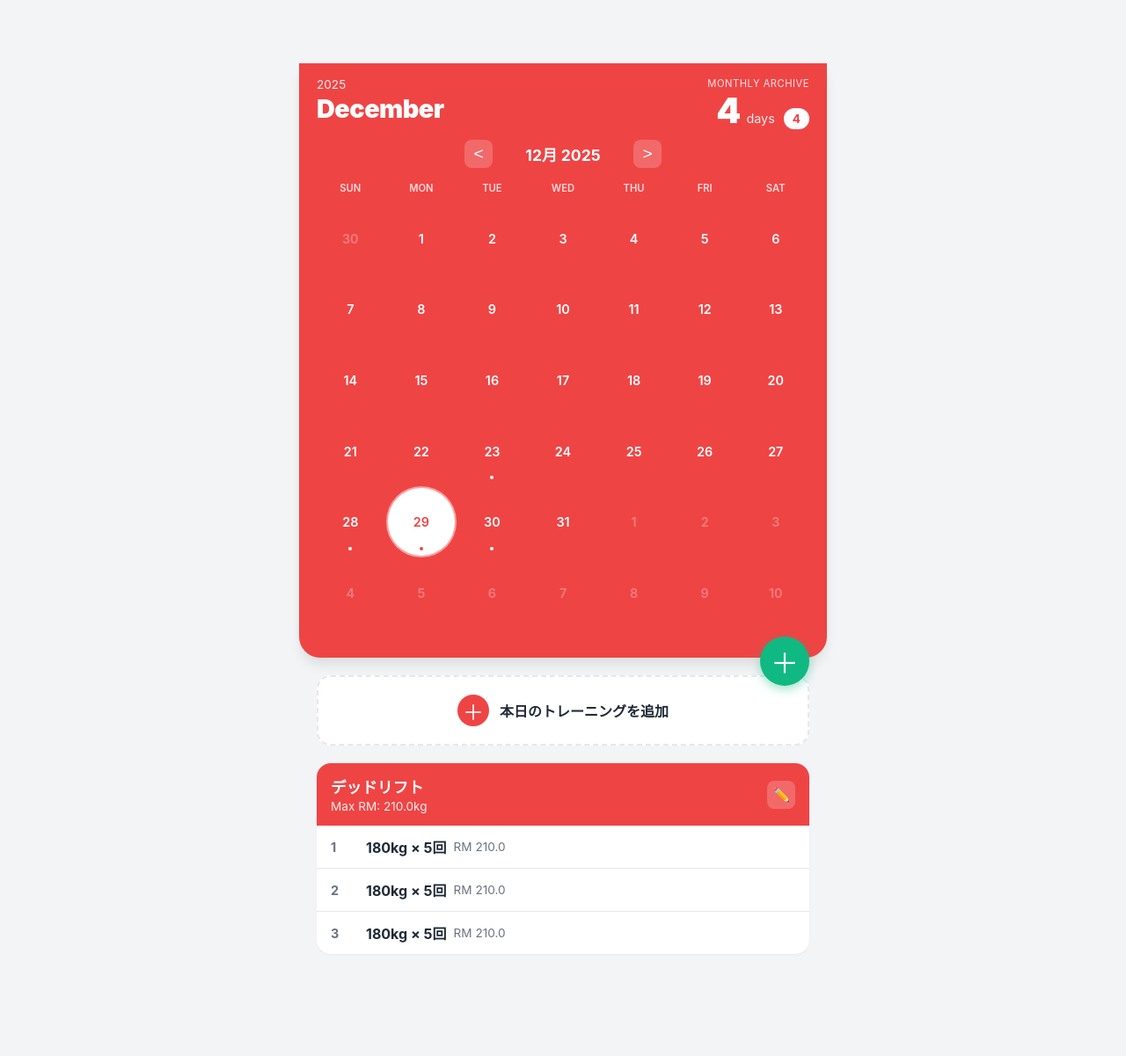
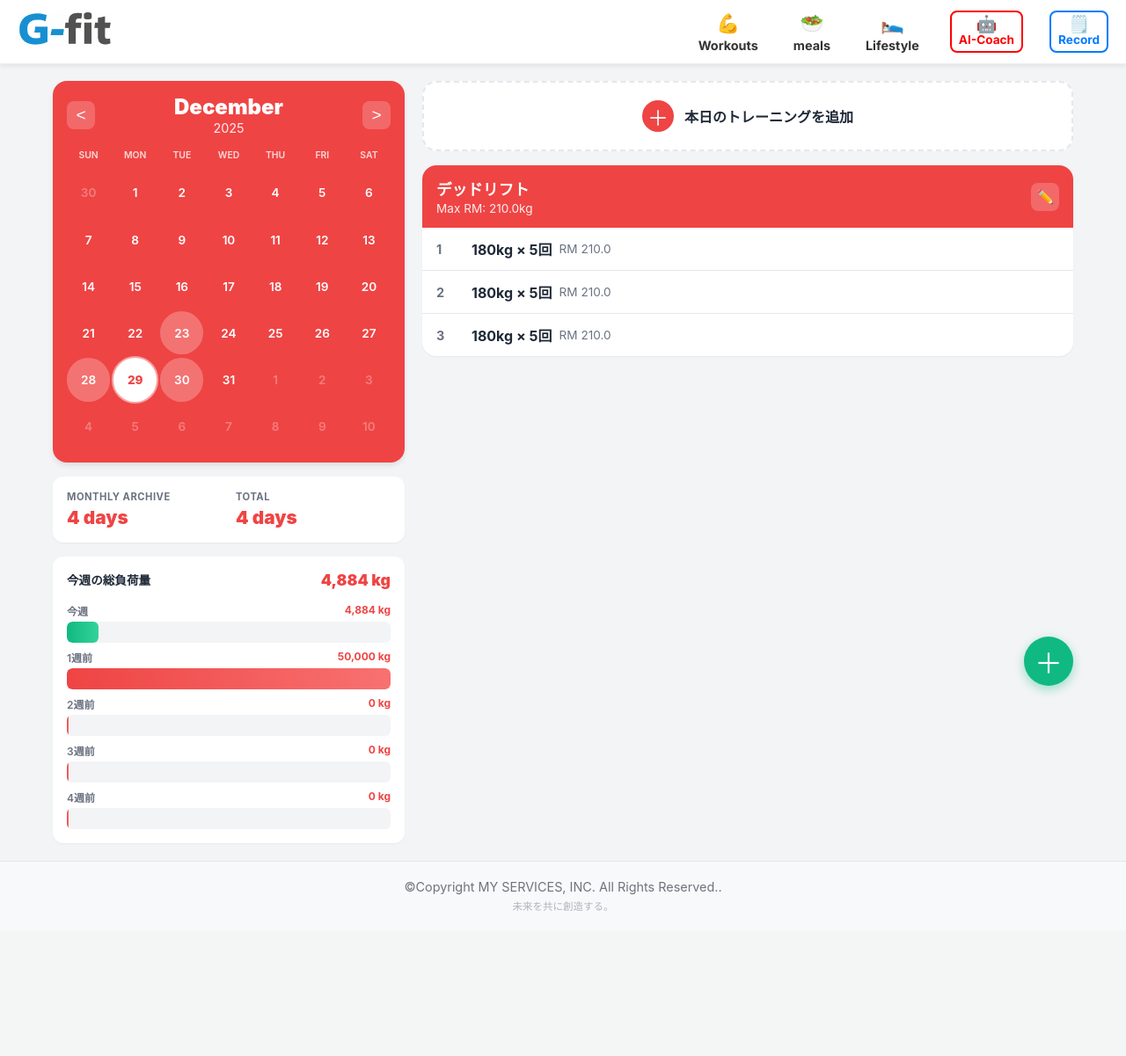
Before and after one commit to u54IuZADXnhBAixdrGyFiBfsmK6T/gemini-app, a Flask app: page /record_workout in a window 1280 px wide. Shown: the whole page at 88% size. After the commit the page ends 1036 px from the top, so only its background shows below. Run offline with Flask 3, Linux system fonts and the light colour scheme; data comes from the database, SQL or seed files in the repository; both versions use the stored data as it was after the commit.

Commit message:
dbが形になった

```diff
--- a/app.py
+++ b/app.py
@@ -412,5 +412,66 @@ def edit_exercise():
         print(f"Error editing exercise: {e}")
         return jsonify({"error": str(e)}), 500
 
+# API: 週間統計の取得（過去5週間の総重量）
+@app.route("/api/weekly_stats", methods=["GET"])
+def get_weekly_stats():
+    user_id = 1
+
+    from datetime import date, timedelta
+
+    today = date.today()
+    # 日曜日を週の始まりとする
+    days_since_sunday = (today.weekday() + 1) % 7
+    current_sunday = today - timedelta(days=days_since_sunday)
+
+    weekly_data = []
+
+    for i in range(5):
+        week_start = current_sunday - timedelta(weeks=i)
+        week_end = week_start + timedelta(days=6)
+
+        # その週の総重量を計算（kg * reps * sets）
+        logs = WorkoutLog.query.filter(
+            WorkoutLog.user_id == user_id,
+            WorkoutLog.date >= week_start,
+            WorkoutLog.date <= week_end
+        ).all()
+
+        total_volume = sum(log.weight * log.reps for log in logs)
+
+        weekly_data.append({
+            "week_start": week_start.strftime('%Y-%m-%d'),
+            "week_end": week_end.strftime('%Y-%m-%d'),
+            "total_volume": round(total_volume, 2),
+            "is_current": i == 0
+        })
+
+    # 最新が先頭になるよう（現在は逆順なので反転）
+    weekly_data.reverse()
+
+    return jsonify(weekly_data)
+
+# API: 年間統計の取得
+@app.route("/api/yearly_stats", methods=["GET"])
+def get_yearly_stats():
+    year = request.args.get('year', type=int)
+    user_id = 1
+
+    if not year:
+        year = datetime.now().year
+
+    # 指定年の実施日数
+    yearly_count = db.session.query(
+        func.count(func.distinct(WorkoutLog.date))
+    ).filter(
+        WorkoutLog.user_id == user_id,
+        db.extract('year', WorkoutLog.date) == year
+    ).scalar() or 0
+
+    return jsonify({
+        "year": year,
+        "total_days": yearly_count
+    })
+
 if __name__ == "__main__":
     app.run(debug=True)
--- a/static/css/record_workout.css
+++ b/static/css/record_workout.css
@@ -30,106 +30,75 @@ body {
   padding: 0;
 }
 
-/* PC表示用：中央寄せコンテナ */
 .app-container {
-  max-width: 600px;
+  max-width: 1200px;
   margin: 0 auto;
   background: var(--bg-gray);
   min-height: 100vh;
-  position: relative;
-  padding-bottom: 80px;
+  padding-top: 72px; /* 共通ヘッダー分 */
 }
 
-/* ===== グローバルヘッダー ===== */
-.global-header {
+/* ===== レイアウト ===== */
+.layout-wrapper {
+  display: flex;
+  flex-direction: column;
+  gap: 20px;
+  padding: 20px;
+}
+
+/* PC: 2カラムレイアウト */
+@media (min-width: 768px) {
+  .layout-wrapper {
+    flex-direction: row;
+    align-items: flex-start;
+  }
+
+  .left-column {
+    width: 400px;
+    flex-shrink: 0;
+  }
+
+  .right-column {
+    flex: 1;
+  }
+}
+
+.left-column, .right-column {
+  display: flex;
+  flex-direction: column;
+  gap: 16px;
+}
+
+/* ===== カレンダーセクション ===== */
+.calendar-section {
   background: var(--primary-red);
   color: white;
-  position: relative; /* stickyから変更 */
-  z-index: 100; /* 共通ヘッダーより下に */
-  border-bottom-left-radius: 24px;
-  border-bottom-right-radius: 24px;
-  box-shadow: var(--shadow-lg);
-  padding-bottom: 20px;
-  margin-top: 72px; /* 共通ヘッダーの高さ分 */
-}
-
-.header-top {
-  display: flex;
-  justify-content: space-between;
-  align-items: flex-start;
-  padding: 16px 20px 12px;
-}
-
-.header-date {
-  display: flex;
-  flex-direction: column;
-}
-
-.header-year {
-  font-size: 0.85rem;
-  opacity: 0.9;
-  margin-bottom: 2px;
-}
-
-.header-month {
-  font-size: 1.8rem;
-  font-weight: 900;
-  letter-spacing: -0.5px;
-}
-
-.header-stats {
-  text-align: right;
-}
-
-.stats-label {
-  font-size: 0.7rem;
-  opacity: 0.85;
-  letter-spacing: 0.5px;
-  margin-bottom: 4px;
-}
-
-.stats-row {
-  display: flex;
-  align-items: baseline;
-  gap: 6px;
-  justify-content: flex-end;
-}
-
-.stats-main {
-  font-size: 2.5rem;
-  font-weight: 900;
-  line-height: 1;
-}
-
-.stats-unit {
-  font-size: 0.9rem;
-  opacity: 0.9;
-}
-
-.stats-badge {
-  background: white;
-  color: var(--primary-red);
-  padding: 4px 10px;
-  border-radius: 12px;
-  font-size: 0.85rem;
-  font-weight: 700;
-  margin-left: 4px;
-}
-
-/* ===== カレンダー ===== */
-.calendar-container {
-  padding: 0 20px 16px;
+  border-radius: 16px;
+  padding: 16px;
+  box-shadow: var(--shadow-md);
 }
 
 .calendar-header {
+  display: flex;
+  align-items: center;
+  justify-content: space-between;
   margin-bottom: 12px;
 }
 
-.calendar-nav {
-  display: flex;
-  align-items: center;
-  justify-content: center;
-  gap: 20px;
+.calendar-title-wrapper {
+  text-align: center;
+  flex: 1;
+}
+
+.calendar-month {
+  font-size: 1.5rem;
+  font-weight: 900;
+  line-height: 1.2;
+}
+
+.calendar-year {
+  font-size: 0.9rem;
+  opacity: 0.9;
 }
 
 .nav-btn {
@@ -151,13 +120,6 @@ body {
   background: rgba(255, 255, 255, 0.3);
 }
 
-.calendar-title {
-  font-size: 1.1rem;
-  font-weight: 700;
-  min-width: 120px;
-  text-align: center;
-}
-
 .calendar-weekdays {
   display: grid;
   grid-template-columns: repeat(7, 1fr);
@@ -167,7 +129,7 @@ body {
 
 .weekday {
   text-align: center;
-  font-size: 0.7rem;
+  font-size: 0.65rem;
   opacity: 0.8;
   font-weight: 600;
   padding: 4px 0;
@@ -182,11 +144,10 @@ body {
 .calendar-day {
   aspect-ratio: 1;
   display: flex;
-  flex-direction: column;
   align-items: center;
   justify-content: center;
   border-radius: 50%;
-  font-size: 0.9rem;
+  font-size: 0.85rem;
   font-weight: 600;
   cursor: pointer;
   position: relative;
@@ -203,36 +164,135 @@ body {
   cursor: default;
 }
 
+/* 記録あり: 薄い白背景 */
+.calendar-day.has-workout {
+  background: rgba(255, 255, 255, 0.25);
+}
+
+/* 今日: 完全な白背景 */
 .calendar-day.today {
+  background: white;
+  color: var(--primary-red);
+  font-weight: 800;
+}
+
+/* 今日＋記録あり: 今日優先 */
+.calendar-day.today.has-workout {
   background: white;
   color: var(--primary-red);
 }
 
 .calendar-day.selected {
-  background: white;
-  color: var(--primary-red);
   box-shadow: 0 0 0 2px rgba(255, 255, 255, 0.5);
 }
 
-.calendar-day.has-workout::after {
-  content: '';
-  width: 4px;
-  height: 4px;
+/* ===== 統計セクション ===== */
+.stats-section {
   background: white;
-  border-radius: 50%;
-  position: absolute;
-  bottom: 6px;
+  border-radius: 12px;
+  padding: 16px;
+  display: flex;
+  gap: 16px;
+  box-shadow: var(--shadow-sm);
 }
 
-.calendar-day.selected.has-workout::after {
-  background: var(--primary-red);
+.stat-item {
+  flex: 1;
+  display: flex;
+  flex-direction: column;
+  gap: 4px;
 }
 
-/* ===== メインコンテンツ ===== */
-.main-content {
-  padding: 20px;
+.stat-label {
+  font-size: 0.7rem;
+  font-weight: 700;
+  color: var(--text-muted);
+  text-transform: uppercase;
+  letter-spacing: 0.5px;
 }
 
+.stat-value {
+  font-size: 1.3rem;
+  font-weight: 900;
+  color: var(--primary-red);
+}
+
+/* ===== グラフセクション ===== */
+.graph-section {
+  background: white;
+  border-radius: 12px;
+  padding: 16px;
+  box-shadow: var(--shadow-sm);
+}
+
+.graph-header {
+  display: flex;
+  justify-content: space-between;
+  align-items: center;
+  margin-bottom: 16px;
+}
+
+.graph-label {
+  font-size: 0.85rem;
+  font-weight: 700;
+  color: var(--text-dark);
+}
+
+.graph-value {
+  font-size: 1.1rem;
+  font-weight: 900;
+  color: var(--primary-red);
+}
+
+.graph-container {
+  display: flex;
+  flex-direction: column;
+  gap: 8px;
+}
+
+.graph-bar-wrapper {
+  display: flex;
+  flex-direction: column;
+  gap: 4px;
+}
+
+.graph-bar-label {
+  font-size: 0.75rem;
+  color: var(--text-muted);
+  display: flex;
+  justify-content: space-between;
+}
+
+.graph-bar-label-week {
+  font-weight: 600;
+}
+
+.graph-bar-label-volume {
+  color: var(--primary-red);
+  font-weight: 700;
+}
+
+.graph-bar-bg {
+  height: 24px;
+  background: var(--bg-gray);
+  border-radius: 6px;
+  overflow: hidden;
+  position: relative;
+}
+
+.graph-bar-fill {
+  height: 100%;
+  background: linear-gradient(90deg, var(--primary-red), #f87171);
+  border-radius: 6px;
+  transition: width 0.5s ease-out;
+  min-width: 2px;
+}
+
+.graph-bar-fill.current-week {
+  background: linear-gradient(90deg, #10b981, #34d399);
+}
+
+/* ===== トレーニング追加ボタン ===== */
 .add-training-btn {
   width: 100%;
   background: white;
@@ -245,7 +305,6 @@ body {
   gap: 12px;
   cursor: pointer;
   transition: all 0.2s;
-  margin-bottom: 20px;
   font-size: 1rem;
   font-weight: 600;
   color: var(--text-dark);
@@ -274,7 +333,6 @@ body {
   background: white;
   border-radius: 16px;
   overflow: hidden;
-  margin-bottom: 16px;
   box-shadow: var(--shadow-sm);
 }
 
@@ -418,10 +476,9 @@ body {
   justify-content: center;
 }
 
-/* PC表示の場合、FABを中央寄せコンテナ内に配置 */
-@media (min-width: 601px) {
+@media (min-width: 768px) {
   .fab {
-    right: calc(50% - 280px);
+    right: calc(50% - 580px);
   }
 }
 
@@ -541,7 +598,7 @@ body {
   flex: 1;
 }
 
-/* ===== 種目選択リスト（画像スタイル） ===== */
+/* ===== 種目選択リスト ===== */
 .category-section {
   margin-bottom: 0;
 }
@@ -702,9 +759,9 @@ body {
   pointer-events: none;
 }
 
-@media (min-width: 601px) {
+@media (min-width: 768px) {
   #toastContainer {
-    right: calc(50% - 280px);
+    right: calc(50% - 580px);
   }
 }
 
--- a/static/js/record_workout.js
+++ b/static/js/record_workout.js
@@ -4,12 +4,15 @@ let selectedDate = new Date();
 let currentExerciseId = null;
 let exercisesData = [];
 let workoutDates = [];
+let weeklyStats = [];
 
 // ===== 初期化 =====
 document.addEventListener('DOMContentLoaded', async () => {
   await loadExercises();
   updateCalendar();
   await loadMonthlyStats();
+  await loadYearlyStats();
+  await loadWeeklyStats();
   await loadDailyLog();
   setupEventListeners();
 });
@@ -48,7 +51,6 @@ function setupEventListeners() {
   document.getElementById('videoBtn').addEventListener('click', () => {
     const exerciseName = document.getElementById('exerciseName').textContent;
     showToast(`「${exerciseName}」の動画を検索中...`);
-    // YouTube検索などの実装
   });
 
   // セット追加ボタン
@@ -61,9 +63,8 @@ function updateCalendar() {
   const month = currentDate.getMonth();
 
   // ヘッダー更新
-  document.getElementById('currentYear').textContent = year;
-  document.getElementById('currentMonth').textContent = new Date(year, month).toLocaleDateString('en-US', { month: 'long' });
-  document.getElementById('calendarTitle').textContent = `${month + 1}月 ${year}`;
+  document.getElementById('calendarMonth').textContent = new Date(year, month).toLocaleDateString('en-US', { month: 'long' });
+  document.getElementById('calendarYear').textContent = year;
 
   // カレンダー描画
   const firstDay = new Date(year, month, 1);
@@ -90,7 +91,7 @@ function updateCalendar() {
     calendarDays.appendChild(dayElement);
   }
 
-  // 次月の日付（42マス埋める）
+  // 次月の日付
   const totalCells = calendarDays.children.length;
   const remainingCells = 42 - totalCells;
   for (let day = 1; day <= remainingCells; day++) {
@@ -143,10 +144,10 @@ async function loadWorkoutDates(year, month) {
     const data = await response.json();
     workoutDates = data.dates || [];
 
-    // カレンダーにドットを追加
+    // カレンダーにハイライトを追加
     const dayElements = document.querySelectorAll('.calendar-day:not(.other-month)');
     dayElements.forEach((el, index) => {
-      const day = index + 1;
+      const day = parseInt(el.textContent);
       if (workoutDates.includes(day)) {
         el.classList.add('has-workout');
       }
@@ -164,11 +165,79 @@ async function loadMonthlyStats() {
     const response = await fetch(`/api/monthly_stats?year=${year}&month=${month}`);
     const data = await response.json();
 
-    document.getElementById('monthlyDays').textContent = data.monthly_days;
-    document.getElementById('totalDays').textContent = data.total_days;
+    document.getElementById('monthlyDaysDisplay').textContent = `${data.monthly_days} days`;
   } catch (error) {
     console.error('Error loading monthly stats:', error);
   }
+}
+
+async function loadYearlyStats() {
+  const year = currentDate.getFullYear();
+
+  try {
+    const response = await fetch(`/api/yearly_stats?year=${year}`);
+    const data = await response.json();
+
+    document.getElementById('yearlyDaysDisplay').textContent = `${data.total_days} days`;
+  } catch (error) {
+    console.error('Error loading yearly stats:', error);
+  }
+}
+
+// ===== 週間統計とグラフ =====
+async function loadWeeklyStats() {
+  try {
+    const response = await fetch('/api/weekly_stats');
+    weeklyStats = await response.json();
+
+    renderWeeklyGraph();
+  } catch (error) {
+    console.error('Error loading weekly stats:', error);
+    showToast('週間統計の読み込みに失敗しました');
+  }
+}
+
+function renderWeeklyGraph() {
+  const container = document.getElementById('weeklyGraphContainer');
+  container.innerHTML = '';
+
+  if (weeklyStats.length === 0) {
+    container.innerHTML = '<div style="text-align:center;color:#9ca3af;padding:20px;">データがありません</div>';
+    return;
+  }
+
+  // APIから取得した配列の順序を逆にする
+  const reversedWeeklyStats = [...weeklyStats].reverse();
+
+  // 最大値を取得（グラフの横幅計算用）
+  const maxVolume = Math.max(...reversedWeeklyStats.map(w => w.total_volume));
+
+  // 今週の総負荷量を表示
+  const currentWeek = reversedWeeklyStats.find(w => w.is_current);
+  if (currentWeek) {
+    document.getElementById('currentWeekVolume').textContent = `${currentWeek.total_volume.toLocaleString()} kg`;
+  }
+
+  // グラフバーを生成
+  reversedWeeklyStats.forEach((week, index) => {
+    const wrapper = document.createElement('div');
+    wrapper.className = 'graph-bar-wrapper';
+
+    const weekLabel = index === 0 ? '今週' : `${index}週前`;
+    const percentage = maxVolume > 0 ? (week.total_volume / maxVolume * 100) : 0;
+
+    wrapper.innerHTML = `
+      <div class="graph-bar-label">
+        <span class="graph-bar-label-week">${weekLabel}</span>
+        <span class="graph-bar-label-volume">${week.total_volume.toLocaleString()} kg</span>
+      </div>
+      <div class="graph-bar-bg">
+        <div class="graph-bar-fill ${week.is_current ? 'current-week' : ''}" style="width: ${percentage}%"></div>
+      </div>
+    `;
+
+    container.appendChild(wrapper);
+  });
 }
 
 // ===== 種目データ読み込み =====
@@ -305,7 +374,6 @@ function setupSwipeDelete(row) {
       row.classList.add('show-delete');
       row.style.transform = 'translateX(-80px)';
 
-      // 削除ボタンをクリック可能に
       const deleteBtn = row.querySelector('.delete-action');
       deleteBtn.style.pointerEvents = 'auto';
 
@@ -328,7 +396,7 @@ function setupSwipeDelete(row) {
     row.classList.remove('swiping');
   });
 
-  // マウス操作（デスクトップ用）
+  // マウス操作
   let isMouseDown = false;
 
   row.addEventListener('mousedown', (e) => {
@@ -403,6 +471,8 @@ async function deleteSet(setId) {
     showToast('セットを削除しました');
     await loadDailyLog();
     await loadMonthlyStats();
+    await loadYearlyStats();
+    await loadWeeklyStats();
     await loadWorkoutDates(currentDate.getFullYear(), currentDate.getMonth() + 1);
   } catch (error) {
     console.error('Error deleting set:', error);
@@ -424,7 +494,6 @@ function openExerciseModal() {
     const header = document.createElement('div');
     header.className = 'category-header';
 
-    // 最終更新日を計算
     let lastModified = null;
     category.exercises.forEach(ex => {
       if (ex.last_date) {
@@ -454,12 +523,8 @@ function openExerciseModal() {
         ? `Last: ${calculateDaysAgo(exercise.last_date)}`
         : '';
 
-      // カメラアイコンの判定（動画リンクがある場合）
-      const hasVideo = false; // 将来的に video_url フィールドを追加
-      const videoIcon = hasVideo ? '📹' : '';
-
       item.innerHTML = `
-        <div class="exercise-item-name">${exercise.name} ${videoIcon}</div>
+        <div class="exercise-item-name">${exercise.name}</div>
         <div class="exercise-item-last">${lastText}</div>
       `;
 
@@ -471,7 +536,7 @@ function openExerciseModal() {
       section.appendChild(item);
     });
 
-    // 「種目を追加」ボタン
+    // 種目追加ボタン
     const addBtn = document.createElement('button');
     addBtn.className = 'add-exercise-btn';
     addBtn.textContent = '種目を追加';
@@ -525,6 +590,8 @@ function closeSetInputModal() {
   document.getElementById('setInputModal').setAttribute('aria-hidden', 'true');
   loadDailyLog();
   loadMonthlyStats();
+  loadYearlyStats();
+  loadWeeklyStats();
   loadWorkoutDates(currentDate.getFullYear(), currentDate.getMonth() + 1);
 }
 
@@ -579,7 +646,6 @@ function addSetRow(setNumber, weight = '', reps = '', rm = '') {
 
   tbody.appendChild(row);
 
-  // オートセーブのイベントリスナー
   const weightInput = row.querySelector('.input-weight');
   const repsInput = row.querySelector('.input-reps');
   const lbsInput = row.querySelector('.input-lbs');
@@ -600,7 +666,6 @@ function addSetRow(setNumber, weight = '', reps = '', rm = '') {
     autoSaveSet(setNumber, weightInput, repsInput, rmInput);
   });
 
-  // 削除ボタン
   row.querySelector('.delete-set-btn').addEventListener('click', () => {
     row.remove();
     renumberModalSets();
@@ -657,7 +722,6 @@ async function autoSaveSet(setNumber, weightInput, repsInput, rmInput) {
       rmInput.value = data.calculated_rm.toFixed(1);
     }
 
-    // 保存成功の視覚的フィードバック
     weightInput.style.backgroundColor = '#dcfce7';
     repsInput.style.backgroundColor = '#dcfce7';
     setTimeout(() => {
--- a/templates/record_workout.html
+++ b/templates/record_workout.html
@@ -1,39 +1,28 @@
-<!DOCTYPE html>
-<html lang="ja">
-<head>
-    <meta charset="UTF-8">
-    <meta name="viewport" content="width=device-width, initial-scale=1.0">
-    <title>筋トレ記録</title>
+{% extends "base.html" %}
+
+{% block title %}筋トレ記録{% endblock %}
+
+{% block head %}
     <link rel="stylesheet" href="{{ url_for('static', filename='css/record_workout.css') }}">
-</head>
-<body>
+{% endblock %}
+
+{% block content %}
 <div class="app-container">
-    <!-- グローバルヘッダー -->
-    <header class="global-header">
-        <div class="header-top">
-            <div class="header-date">
-                <div class="header-year" id="currentYear">2025</div>
-                <div class="header-month" id="currentMonth">December</div>
+    <!-- PC版: 2カラムレイアウト -->
+    <div class="layout-wrapper">
+        <!-- 左カラム: カレンダー + 統計 + グラフ -->
+        <div class="left-column">
+            <!-- カレンダーセクション -->
+            <div class="calendar-section">
+                <div class="calendar-header">
+                    <button class="nav-btn" id="prevMonth">&lt;</button>
+                    <div class="calendar-title-wrapper">
+                        <div class="calendar-month" id="calendarMonth">December</div>
+                        <div class="calendar-year" id="calendarYear">2025</div>
                     </div>
-            <div class="header-stats">
-                <div class="stats-label">MONTHLY ARCHIVE</div>
-                <div class="stats-row">
-                    <div class="stats-main" id="monthlyDays">0</div>
-                    <div class="stats-unit">days</div>
-                    <div class="stats-badge" id="totalDays">97</div>
-                </div>
-            </div>
+                    <button class="nav-btn" id="nextMonth">&gt;</button>
                 </div>
 
-        <!-- カレンダー -->
-        <div class="calendar-container">
-            <div class="calendar-header">
-                <div class="calendar-nav">
-                    <button class="nav-btn" id="prevMonth">&lt;</button>
-                    <div class="calendar-title" id="calendarTitle">12月 2025</div>
-                    <button class="nav-btn" id="nextMonth">&gt;</button>
-                </div>
-            </div>
                 <div class="calendar-weekdays">
                     <div class="weekday">SUN</div>
                     <div class="weekday">MON</div>
@@ -45,19 +34,43 @@
                 </div>
                 <div class="calendar-days" id="calendarDays"></div>
             </div>
-    </header>
 
-    <!-- メインエリア -->
-    <main class="main-content">
-        <!-- 種目追加ボタン -->
+            <!-- 統計表示 -->
+            <div class="stats-section">
+                <div class="stat-item">
+                    <span class="stat-label">MONTHLY ARCHIVE</span>
+                    <span class="stat-value" id="monthlyDaysDisplay">0 days</span>
+                </div>
+                <div class="stat-item">
+                    <span class="stat-label">TOTAL</span>
+                    <span class="stat-value" id="yearlyDaysDisplay">0 days</span>
+                </div>
+            </div>
+
+            <!-- 週間グラフ -->
+            <div class="graph-section">
+                <div class="graph-header">
+                    <span class="graph-label">今週の総負荷量</span>
+                    <span class="graph-value" id="currentWeekVolume">0 kg</span>
+                </div>
+                <div class="graph-container" id="weeklyGraphContainer">
+                    <!-- グラフがJSで動的生成される -->
+                </div>
+            </div>
+        </div>
+
+        <!-- 右カラム: ボタン + 種目リスト -->
+        <div class="right-column">
+            <!-- トレーニング追加ボタン -->
             <button class="add-training-btn" id="addTrainingBtn">
                 <div class="add-icon">＋</div>
                 <span>本日のトレーニングを追加</span>
             </button>
 
-        <!-- トレーニングカード表示エリア -->
+            <!-- 種目カード表示エリア -->
             <div id="exerciseCardsContainer"></div>
-    </main>
+        </div>
+    </div>
 
     <!-- 種目選択モーダル -->
     <div class="modal" id="exerciseModal" aria-hidden="true">
@@ -105,15 +118,14 @@
         </div>
     </div>
 
-    <!-- FAB (種目追加ボタン) -->
-    <button class="fab" id="fabBtn" title="種目を追加">
-        ＋
-    </button>
+    <!-- FAB -->
+    <button class="fab" id="fabBtn" title="種目を追加">＋</button>
 
-    <!-- 一時メッセージ表示用 -->
+    <!-- トースト -->
     <div id="toastContainer"></div>
+</div>
+{% endblock %}
 
+{% block scripts %}
     <script src="{{ url_for('static', filename='js/record_workout.js') }}"></script>
-</div>
-</body>
-</html>
+{% endblock %}
```
Also changed, not shown: templates/manage_exercises.html (+16 -13 lines), instance/fitness.db, templates/training.html (line endings or trailing spaces). Lines whose indentation alone changed are shown as unchanged.
